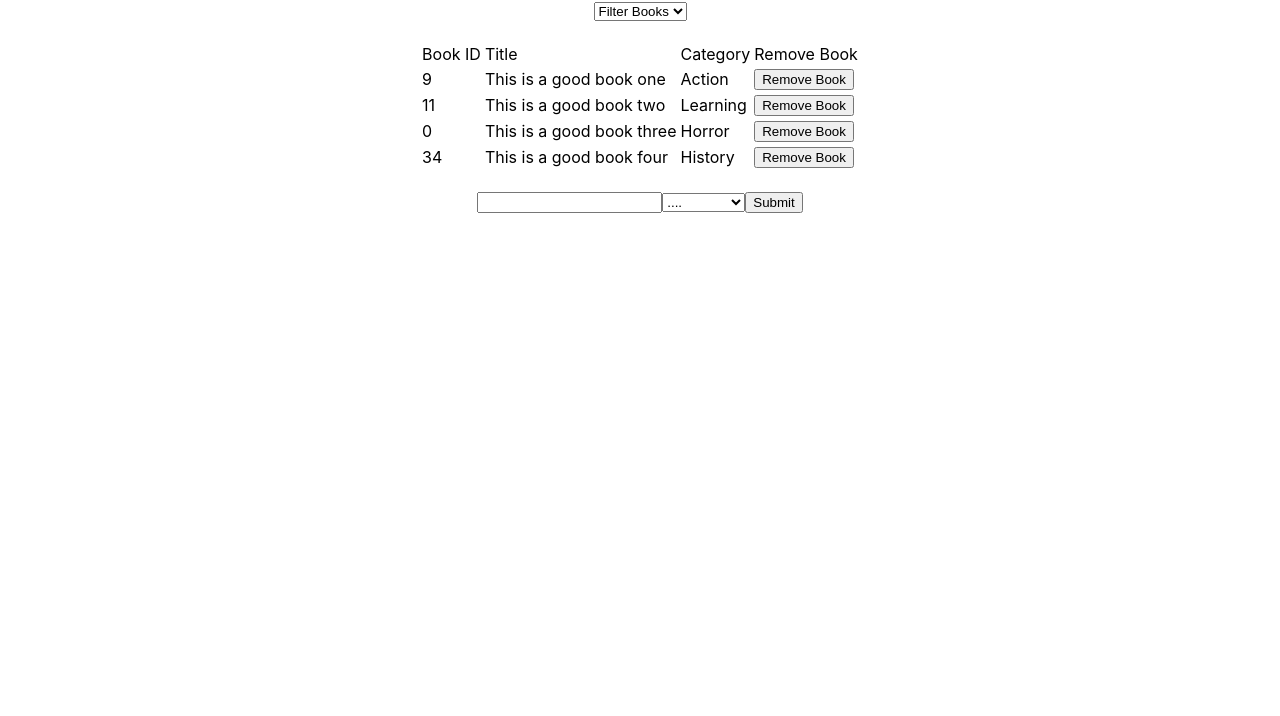
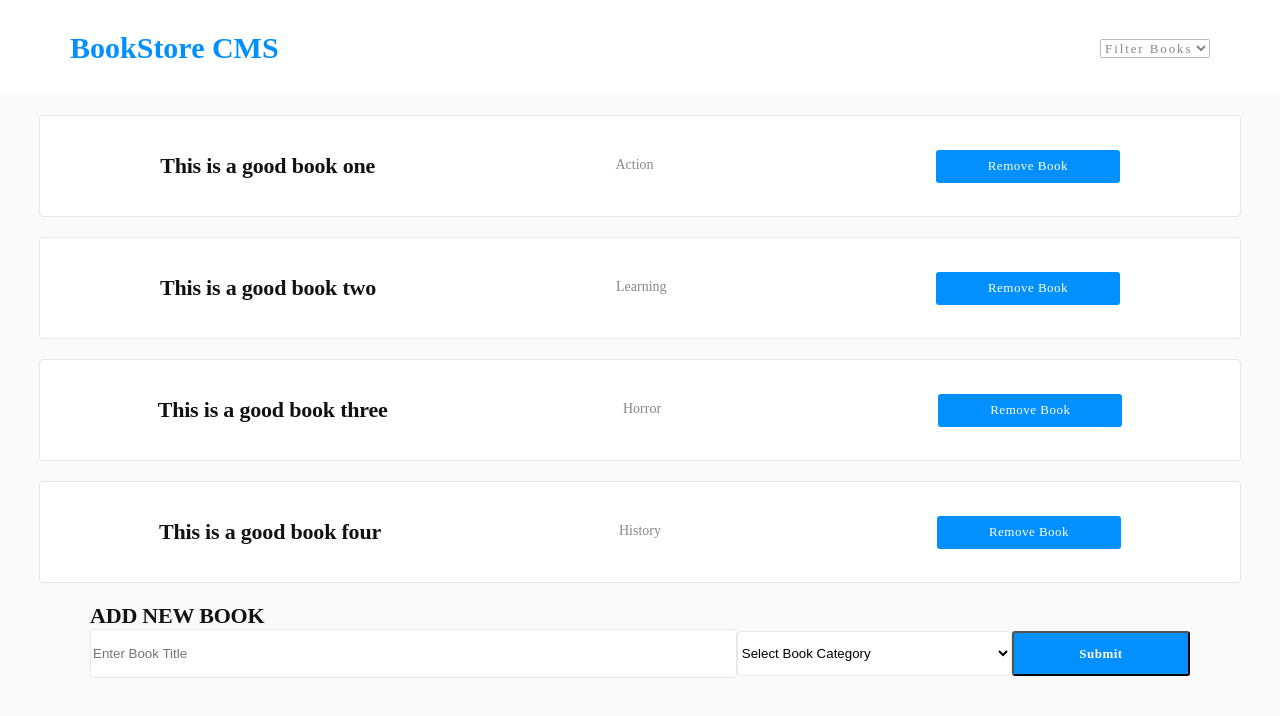
Before and after one commit to shloch/REACT_REDUX_BOOKSTORE, a React (Create React App) app: page / in a window 1280 px wide. Shown: the top 716 px of the page. Built offline with nearby package versions, Linux system fonts and the light colour scheme.

Commit message:
added UI to bookstore app

```diff
--- a/src/App.css
+++ b/src/App.css
@@ -1,27 +1,7 @@
-.App {
-  text-align: center;
+.panel-bg {
+  width: 100%;
+  height: 1097px;
+  border-radius: 4px;
+  box-shadow: 0 0 60px 0 var(--black-5);
+  background-color: #fafafa;
 }
-
-.App-logo {
-  height: 40vmin;
-}
-
-.App-header {
-  background-color: #282c34;
-  min-height: 100vh;
-  display: flex;
-  flex-direction: column;
-  align-items: center;
-  justify-content: center;
-  font-size: calc(10px + 2vmin);
-  color: white;
-}
-
-.App-link {
-  color: #09d3ac;
-}
-
-table {
-  margin: 20px auto;
-text-align: left;
-}
--- /dev/null
+++ b/src/Book.css
@@ -0,0 +1,57 @@
+.Lesson-Panel {
+  display: flex;
+  flex-direction: row;
+  justify-content: space-around;
+  align-items: center;
+  margin: 20px auto;
+  width: 1200px;
+  height: 100px;
+  border-radius: 4px;
+  border: solid 1px #e8e8e8;
+  background-color: #ffffff;
+}
+
+.title {
+  font-family: RobotoSlab;
+  font-size: 22px;
+  font-weight: bold;
+  font-stretch: normal;
+  font-style: normal;
+  line-height: normal;
+  letter-spacing: -0.2px;
+  color: #121212;
+}
+
+.category {
+  right: 840px;
+  top: 372px;
+  width: 80px;
+  height: 18px;
+  opacity: 0.5;
+  font-family: Montserrat;
+  font-size: 14px;
+  font-weight: normal;
+  font-stretch: normal;
+  font-style: normal;
+  line-height: normal;
+  letter-spacing: normal;
+  color: #121212;
+}
+
+.delete-button {
+  width: 184px;
+  height: 33px;
+  border: none;
+  border-radius: 3px;
+  background-color: #0290ff;
+
+  font-family: RobotoSlab;
+  font-size: 13px;
+  font-weight: 300;
+  font-stretch: normal;
+  font-style: normal;
+  line-height: normal;
+  letter-spacing: 0.5px;
+  text-align: center;
+  color: #ffffff;
+}
--- /dev/null
+++ b/src/BooksForm.css
@@ -0,0 +1,43 @@
+form {
+  margin: 20px auto;
+  width: 1100px;
+}
+
+form div {
+  display: flex;
+  flex-direction: row;
+  align-content: space-around;
+  align-items: center;
+}
+
+.input-title {
+  width: 664px;
+  height: 45px;
+  border-radius: 4px;
+  border: solid 1px #e8e8e8;
+  background-color: #ffffff;
+}
+
+.input-category {
+  width: 285px;
+  height: 45px;
+  border-radius: 4px;
+  border: solid 1px #e8e8e8;
+  background-color: #ffffff;
+}
+
+.submit-button {
+  font-family: RobotoSlab;
+  font-size: 13px;
+  font-weight: bold;
+  font-stretch: normal;
+  font-style: normal;
+  line-height: normal;
+  letter-spacing: 0.5px;
+  text-align: center;
+  color: #ffffff;
+  width: 184px;
+  height: 45px;
+  border-radius: 3px;
+  background-color: #0290ff;
+}
--- /dev/null
+++ b/src/BooksList.css
@@ -0,0 +1,33 @@
+.header {
+  display: flex;
+  flex-direction: row;
+  justify-content: space-between;
+  align-items: center;
+  padding: 0 70px;
+  height: 95px;
+  background-color: #ffffff;
+}
+
+.header-title {
+  font-family: Montserrat;
+  font-size: 30px;
+  font-weight: bold;
+  font-stretch: normal;
+  font-style: normal;
+  line-height: normal;
+  letter-spacing: normal;
+  color: #0290ff;
+}
+
+.category-button{
+  height: max-content;
+  opacity: 0.5;
+  font-family: Montserrat;
+  font-size: 13px;
+  font-weight: normal;
+  font-stretch: normal;
+  font-style: normal;
+  line-height: normal;
+  letter-spacing: 1.9px;
+  color: #121212;
+}
--- a/src/components/App.js
+++ b/src/components/App.js
@@ -5,7 +5,7 @@ import BooksForm from "../containers/Booksform";
 
 function App() {
   return (
-    <div className="App">
+    <div className="panel-bg">
       <BooksList />
       <BooksForm />
     </div>
--- a/src/components/Book.js
+++ b/src/components/Book.js
@@ -1,16 +1,14 @@
 import React from 'react';
+import "../Book.css";
 
 function Book(props) {
   const { id, title, category } = props.book;
   return (
-    <tr>
-      <td>{id}</td>
-      <td>{title}</td>
-      <td>{category}</td>
-      <td>
-        <button onClick={() => props.onClick(props.index)}> Remove Book </button>
-      </td>
-    </tr>
+    <div className="Lesson-Panel">
+      <div className="title">{title}</div>
+      <div className="category">{category}</div>
+      <button className="delete-button" onClick={() => props.onClick(props.index)}> Remove Book </button>
+    </div>
   )
 }
 
--- a/src/components/CategoryFilter.js
+++ b/src/components/CategoryFilter.js
@@ -4,7 +4,7 @@ function CategoryFilter(props) {
   const CATEGORIES = ["ALL", "Action", "Biography", "History", "Horror", "Kids", "Learning", "Sci-Fi"]
 
   return (
-    <select name="category" onChange={(e) => props.onChange(e)}>
+    <select className="category-button" name="category" onChange={(e) => props.onChange(e)}>
     <option value='default'>Filter Books</option>
     {
       CATEGORIES.map((category, index) => {
--- a/src/containers/BooksList.js
+++ b/src/containers/BooksList.js
@@ -4,6 +4,7 @@ import Book from "../components/Book";
 import CategoryFilter from "../components/CategoryFilter";
 import { removeBook, changeFilter } from '../actions/index';
 import PropTypes from 'prop-types'
+import '../BooksList.css'
 
 function BooksList(props) {
 
@@ -16,17 +17,13 @@ function BooksList(props) {
 
   return (
     <>
-    <CategoryFilter onChange={handleFilterChange} />
-    <table>
-      <thead>
-        <tr>
-          <td>Book ID</td>
-          <td>Title</td>
-          <td>Category</td>
-          <td>Remove Book</td>
-        </tr>
-      </thead>
-      <tbody>
+    <div className="header">
+      <div className="header-title">BookStore CMS</div>
+      <div>
+        <CategoryFilter onChange={handleFilterChange} />
+      </div>
+    </div>
+      <div>
         {
           filteredBooks.map((book, index) => {
             return (
@@ -34,8 +31,7 @@ function BooksList(props) {
             )
           })
         }
-      </tbody>
-    </table>
+      </div>
     </>
   )
 }
--- a/src/containers/Booksform.js
+++ b/src/containers/Booksform.js
@@ -1,6 +1,7 @@
 import React, { Component } from 'react';
 import { createBook } from '../actions/index';
 import { connect } from "react-redux";
+import '../BooksForm.css'
 
 class BooksForm extends Component {
   constructor(props) {
@@ -38,9 +39,11 @@ class BooksForm extends Component {
     const CATEGORIES = ["Action", "Biography", "History", "Horror", "Kids", "Learning", "Sci-Fi"]
     return (
       <form>
-        <input type="text" value={title} name="title" onChange={this.handleChange.bind(this)} />
-        <select value={category} name="category" onChange={this.handleChange.bind(this)}>
-          <option value='default'>.... </option>
+      <label className="title">ADD NEW BOOK</label>
+      <div>
+        <input className="input-title" type="text" value={title} name="title" onChange={this.handleChange.bind(this)} placeholder="Enter Book Title" required minlength="2"/>
+        <select className="input-category" value={category} name="category" onChange={this.handleChange.bind(this)}>
+          <option value='default'> Select Book Category</option>
           {
             CATEGORIES.map((category, index) => {
               return (
@@ -49,7 +52,8 @@ class BooksForm extends Component {
             })
           }
         </select>
-        <button type="submit" onClick={this.handleSubmit.bind(this)}>Submit</button>
+        <button className="submit-button" type="submit" onClick={this.handleSubmit.bind(this)}>Submit</button>
+        </div>
       </form>
     )
   }
```
